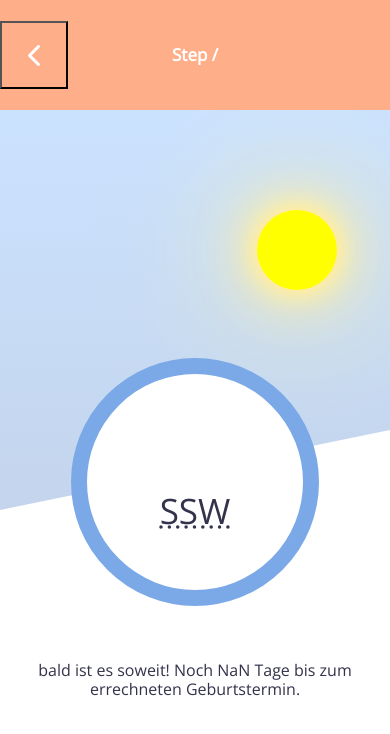
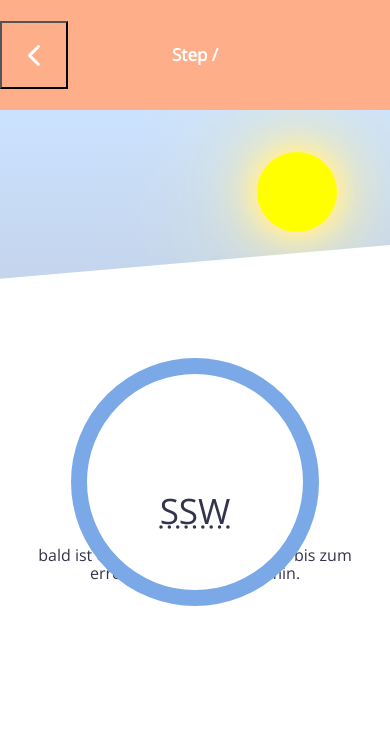
Before and after one commit to webdesignberlin/pregnancy-week, a Vue app: page /#/result in a window 390 px wide. Shown: the top 734 px of the page. Built offline with nearby package versions, Linux system fonts and the light colour scheme.

Commit message:
Update header height
Edit this on mobile. So pls test them

```diff
--- a/src/views/Result.vue
+++ b/src/views/Result.vue
@@ -68,7 +68,7 @@ export default {
 </script>
 <style scoped lang="scss">
     .app-result {
-        --animated-header-height: 400px;
+        --animated-header-height: 20vh;
     }
 
     .header-wrapper {
```
